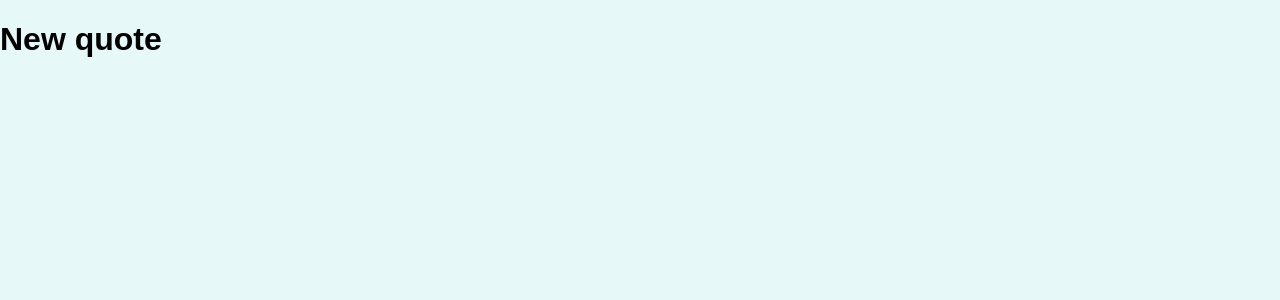
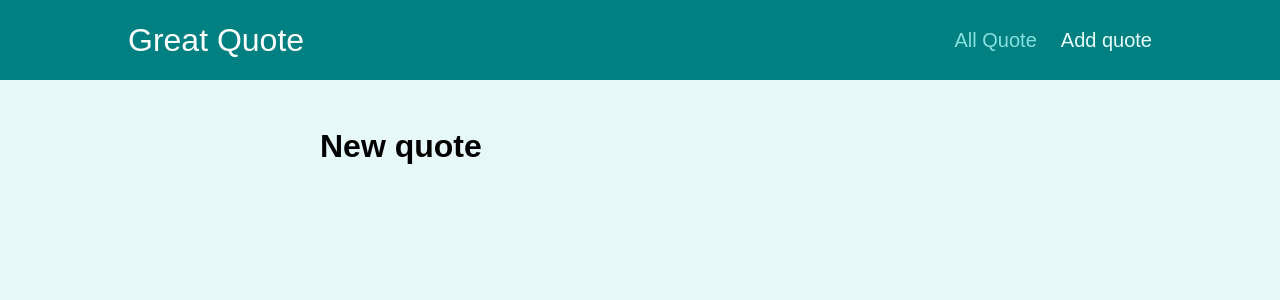
Before and after one commit to trlong357/section20-2, a React (Create React App) app: page /new-quote in a window 1280 px wide. Shown: the top 300 px of the page. Built offline with nearby package versions, Linux system fonts and the light colour scheme.

Commit message:
278. Adding layout wrapper component

```diff
--- a/src/App.js
+++ b/src/App.js
@@ -3,9 +3,11 @@
 import AllQuotes from "./pages/AllQuotes";
 import QuoteDetail from "./pages/QuoteDetail";
 import NewQuote from "./pages/NewQuote";
+import Layout from "./components/layout/Layout";
 
 function App() {
   return (
+    <Layout>
       <Switch>
         <Route path="/" exact>
           <Redirect to="/quotes" />
@@ -23,6 +25,7 @@
           <NewQuote />
         </Route>
       </Switch>
+    </Layout>
   );
 }
 
--- /dev/null
+++ b/src/components/layout/Layout.js
@@ -0,0 +1,14 @@
+import classes from "./Layout.module.css";
+import { Fragment } from "react";
+import MainNavigation from "./MainNavigation";
+
+const Layout = (props) => {
+  return (
+    <Fragment>
+      <MainNavigation />
+      <main className={classes.main}>{props.children}</main>
+    </Fragment>
+  );
+};
+
+export default Layout;
--- /dev/null
+++ b/src/components/layout/MainNavigation.js
@@ -0,0 +1,26 @@
+import { NavLink } from "react-router-dom";
+
+import classes from "./MainNavigation.module.css";
+const MainNavigation = () => {
+  return (
+    <header className={classes.header}>
+      <div className={classes.logo}>Great Quote</div>
+      <nav className={classes.nav}>
+        <ul>
+          <li>
+            <NavLink to="/quotes" activeClassName={classes.active}>
+              All Quote
+            </NavLink>
+          </li>
+          <li>
+            <NavLink to="/new-quote" activeClassName={classes.active}>
+              Add quote
+            </NavLink>
+          </li>
+        </ul>
+      </nav>
+    </header>
+  );
+};
+
+export default MainNavigation;
```
Also changed, not shown: 1 other file (tests, documents, lock files or other folders). Lines whose indentation alone changed are shown as unchanged.
